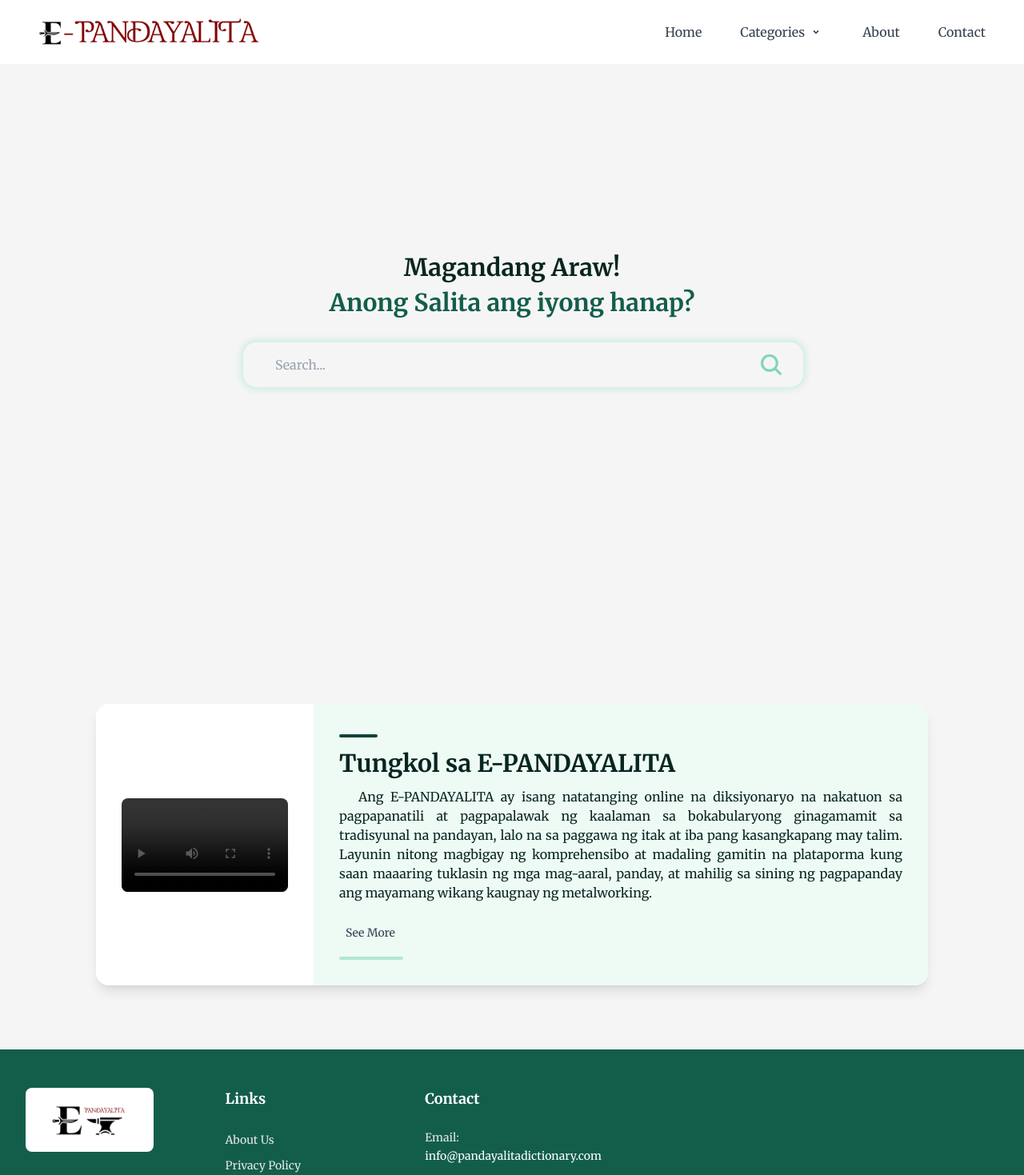
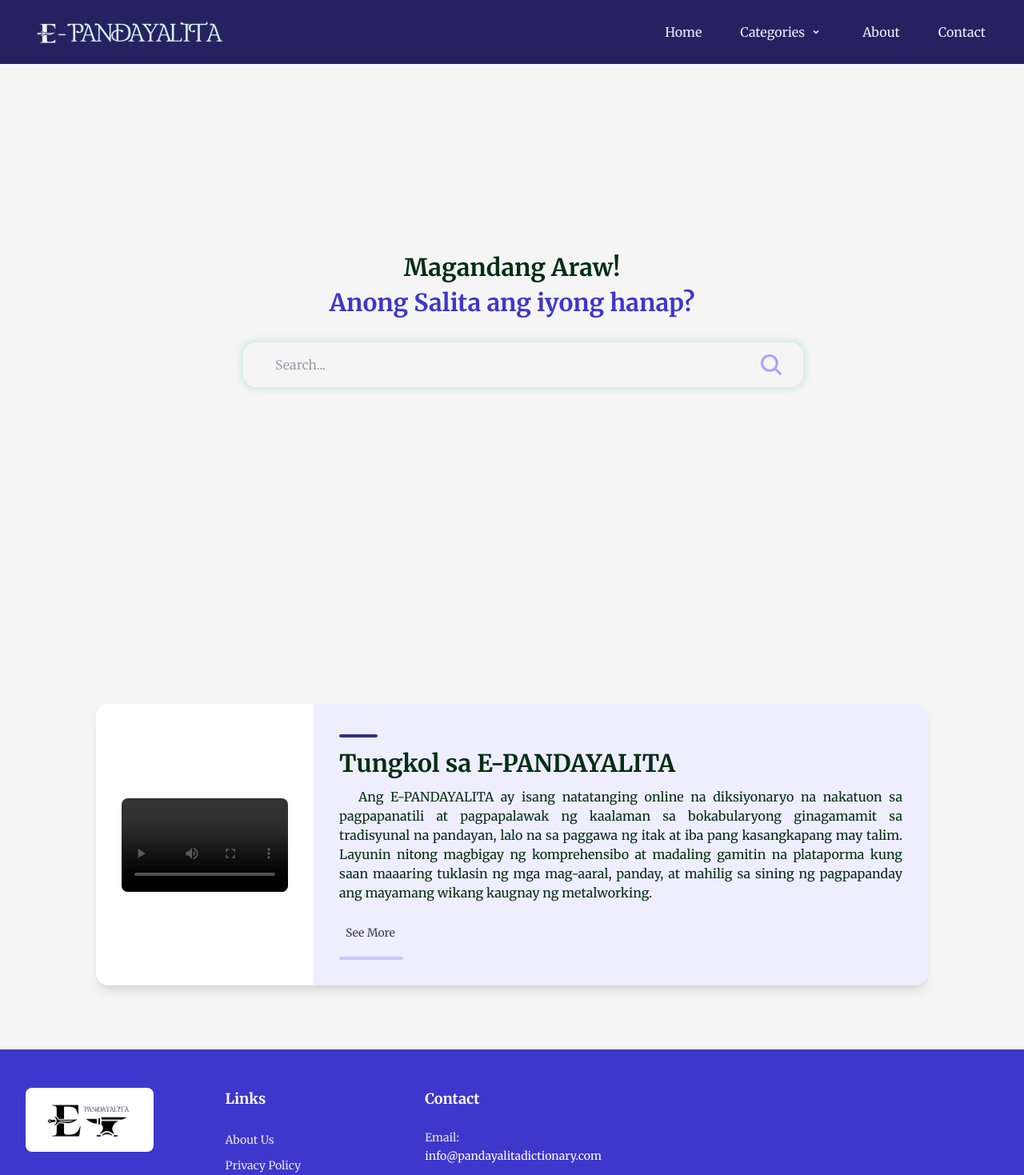
Before and after one commit to johnrefani/epandayalita, a Next.js app: page / in a window 1280 px wide. Shown: the top 1469 px of the page at 80% size. Built offline with nearby package versions, Linux system fonts and the light colour scheme; grey boxes are pictures that could not be loaded.

Commit message:
Changed color from green to blue

```diff
--- a/app/globals.css
+++ b/app/globals.css
@@ -3,18 +3,20 @@
 /* Base styles */
 @layer base {
   :root {
-    /* Green palette */
-    --color-green-50: #eefbf5;
-    --color-green-100: #d7f4e6;
-    --color-green-200: #b2e8d1;
-    --color-green-300: #80d5b6;
-    --color-green-400: #4bbc97;
-    --color-green-500: #29a07d;
-    --color-green-600: #1a8164;
-    --color-green-700: #135e4b;
-    --color-green-800: #135242;
-    --color-green-900: #104438;
-    --color-green-950: #082620;
+    /* Blue palette */
+    --color-blue-50: #efeeff;
+    --color-blue-100: #e2e0ff;
+    --color-blue-200: #cac6ff;
+    --color-blue-300: #aaa4fd;
+    --color-blue-400: #877ffa;
+    --color-blue-500: #6a61f3;
+    --color-blue-600: #4e44e7;
+    --color-blue-700: #3f36cc;
+    --color-blue-800: #352ea5;
+    --color-blue-900: #322d82;
+    --color-blue-950: #262262;
+
+
 
     /* Spacing */
     --mobile-margin: 1rem;
--- a/components/CategoryPage.tsx
+++ b/components/CategoryPage.tsx
@@ -41,8 +41,8 @@ const CategoryPage = async ({ params }: { params: { category: string } }) => {
 
   return (
       <section className="flex flex-col mt-20 ">
-        <div className="flex-center py-9 bg-green-800 -mx-[1rem] md:-mx-[3.75rem] lg:-mx-[6.25rem] xl:-mx-[7.5rem]">
-          <h1 className="text-3xl font-bold text-green-50 uppercase">
+        <div className="flex-center py-9 bg-blue-800 -mx-[1rem] md:-mx-[3.75rem] lg:-mx-[6.25rem] xl:-mx-[7.5rem]">
+          <h1 className="text-3xl font-bold text-blue-50 uppercase">
             {formattedCategory}
           </h1>
         </div>
--- a/components/Main.tsx
+++ b/components/Main.tsx
@@ -10,7 +10,7 @@ const Main = () => {
             <p className="text-2xl md:text-3xl font-semibold">
               Magandang Araw!
             </p>
-            <p className="text-2xl md:text-3xl text-green-700 font-semibold">
+            <p className="text-2xl md:text-3xl text-blue-700 font-semibold">
               Anong Salita ang iyong hanap?
             </p>
           </div>
--- a/components/ui/AudioPlayer.tsx
+++ b/components/ui/AudioPlayer.tsx
@@ -42,7 +42,7 @@ const AudioPlayer = ({ audioUrl }: { audioUrl: string }) => {
       aria-label={isPlaying ? "Stop audio" : "Play audio"}
     >
       <HiSpeakerWave
-        className={`w-6 h-6 md:w-7 md:h-7 lg:w-8 lg:h-8 ${isPlaying ? "text-green-500" : "text-green-950"}`}
+        className={`w-6 h-6 md:w-7 md:h-7 lg:w-8 lg:h-8 ${isPlaying ? "text-blue-500" : "text-blue-950"}`}
       />
     </button>
   );
--- a/components/ui/Card.tsx
+++ b/components/ui/Card.tsx
@@ -29,7 +29,7 @@ const Card = () => {
   }, []);
 
   return (
-    <div className="group bg-green-50 flex flex-col lg:flex-row w-full max-w-7xl mx-auto shadow-lg hover:shadow-xl transition-shadow duration-300 rounded-2xl overflow-hidden">
+    <div className="group bg-blue-50 flex flex-col lg:flex-row w-full max-w-7xl mx-auto shadow-lg hover:shadow-xl transition-shadow duration-300 rounded-2xl overflow-hidden">
       {/* VIDEO SECTION */}
       <div className="bg-white p-4 sm:p-6 lg:p-8 flex items-center justify-center relative">
         <div className="relative w-full max-w-[600px] aspect-video">
@@ -50,10 +50,10 @@ const Card = () => {
       </div>
 
       {/* TEXT SECTION */}
-      <div className="bg-green-50 p-4 sm:p-6 lg:p-8 flex max-w-3xl flex-col justify-center space-y-4">
+      <div className="bg-blue-50 p-4 sm:p-6 lg:p-8 flex max-w-3xl flex-col justify-center space-y-4">
         <div className="space-y-3">
           <div className="space-y-2">
-            <span className="bg-green-900 w-12 h-1 inline-block rounded-full"></span>
+            <span className="bg-blue-900 w-12 h-1 inline-block rounded-full"></span>
             <h2 className="text-xl sm:text-2xl lg:text-3xl font-bold">
               Tungkol sa E-PANDAYALITA
             </h2>
@@ -107,14 +107,14 @@ const Card = () => {
           {/* TOGGLE BUTTON */}
           <button
             onClick={toggleContent}
-            className="cursor-pointer text-gray-700 hover:text-green-700 hover:bg-green-100 rounded px-2 py-1 text-sm w-fit"
+            className="cursor-pointer text-gray-700 hover:text-blue-700 hover:bg-blue-100 rounded px-2 py-1 text-sm w-fit"
             aria-label="Toggle content"
           >
             {isExpanded ? "See Less" : "See More"}
           </button>
         </div>
 
-        <div className="hidden lg:block w-20 h-1 bg-green-200 rounded-full self-start"></div>
+        <div className="hidden lg:block w-20 h-1 bg-blue-200 rounded-full self-start"></div>
       </div>
     </div>
   );
--- a/components/ui/CatCard.tsx
+++ b/components/ui/CatCard.tsx
@@ -9,9 +9,9 @@ const CatCard = ({ title, pic ,speech, hasNoImage}: CatCardProps) => {
         <div className='flex items-center gap-4'>
           {
             hasNoImage ? (
-              <IoSearch className='border-1 rounded-sm border-green-800 size-16 text-green-800'/>
+              <IoSearch className='border-1 rounded-sm border-blue-800 size-16 text-blue-800'/>
             ):(
-              <div className='relative border-1 rounded-sm border-green-800 size-16'>
+              <div className='relative border-1 rounded-sm border-blue-800 size-16'>
                 <Image src={pic} alt="cat" fill objectFit='cover'/>
               </div>
 
@@ -24,7 +24,7 @@ const CatCard = ({ title, pic ,speech, hasNoImage}: CatCardProps) => {
         </div>
         </div>
 
-        <RiArrowRightSLine size={36} className='h-7 w-7 md:h-8 md:w-8 lg:h-9 lg:w-9 text-green-950' />
+        <RiArrowRightSLine size={36} className='h-7 w-7 md:h-8 md:w-8 lg:h-9 lg:w-9 text-blue-950' />
     </div>
   )
 }
--- a/components/ui/Footer.tsx
+++ b/components/ui/Footer.tsx
@@ -6,7 +6,7 @@ import { footerLinks } from "@/data";
 
 const Footer = () => {
   return (
-    <footer className="w-full bg-green-700 text-white" id="footer">
+    <footer className="w-full bg-blue-700 text-white" id="footer">
       <div className="mx-auto max-w-7xl px-4 sm:px-6 lg:px-8 py-12">
         <div className="grid grid-cols-1 md:grid-cols-2 xl:grid-cols-5 gap-8">
           <div className="col-span-1 md:col-span-2 xl:col-span-1 flex justify-center md:justify-start mb-8 xl:mb-0">
@@ -73,7 +73,7 @@ const Footer = () => {
           ))}
         </div>
 
-        <div className="mt-12 pt-8 border-t border-green-600 text-center">
+        <div className="mt-12 pt-8 border-t border-blue-600 text-center">
           <p className="text-sm text-gray-200">
             © {new Date().getFullYear()} E-Pandayalita. All rights reserved.
           </p>
--- a/components/ui/Header.tsx
+++ b/components/ui/Header.tsx
@@ -34,7 +34,7 @@ const Logo = () => (
 const MenuToggle = ({ isOpen, onClick }: { isOpen: boolean; onClick: () => void }) => (
   <button
     onClick={onClick}
-    className="p-2 rounded-lg text-gray-600 hover:text-gray-900 hover:bg-gray-100 focus:outline-none focus:ring-2 focus:ring-green-500 transition-colors duration-200 lg:hidden"
+    className="p-2 rounded-lg text-gray-600 hover:text-gray-900 hover:bg-gray-100 focus:outline-none focus:ring-2 focus:ring-blue-500 transition-colors duration-200 lg:hidden"
     aria-label={isOpen ? "Close menu" : "Open menu"}
     aria-expanded={isOpen}
   >
@@ -62,8 +62,8 @@ const DropdownMenu = ({
       onClick={onToggle}
       className={`flex items-center justify-between gap-1 px-4 py-2 w-full rounded-lg transition-all duration-200 ${
         pathname === link.href || activeSection === link.href
-          ? "text-green-600 bg-green-50 font-medium"
-          : "text-gray-700 hover:text-green-600 hover:bg-green-50 group-hover:text-green-600"
+          ? "text-blue-600 bg-blue-50 font-medium"
+          : "text-blue-50 hover:text-blue-600 hover:bg-blue-50 group-hover:text-blue-600"
       }`}
       aria-haspopup="true"
       aria-expanded={isOpen}
@@ -79,7 +79,7 @@ const DropdownMenu = ({
     <div
       className={`${
         isOpen ? "block" : "hidden"
-      } lg:absolute lg:top-full lg:left-0 lg:mt-1 lg:bg-white lg:shadow-lg lg:rounded-lg lg:min-w-[200px] lg:opacity-0 lg:invisible lg:group-hover:opacity-100 lg:group-hover:visible lg:transition-all lg:duration-200`}
+      } lg:absolute lg:top-full lg:left-0 lg:mt-1 lg:bg-blue-950 lg:shadow-lg lg:rounded-lg lg:min-w-[200px] lg:opacity-0 lg:invisible lg:group-hover:opacity-100 lg:group-hover:visible lg:transition-all lg:duration-200`}
       id={`dropdown-${link.id}`}
       role="menu"
     >
@@ -88,7 +88,7 @@ const DropdownMenu = ({
           key={item.id}
           href={item.href}
           onClick={onItemClick}
-          className="block px-4 py-2 text-sm text-gray-700 hover:text-green-600 hover:bg-green-50 first:rounded-t-lg last:rounded-b-lg transition-colors duration-200 lg:whitespace-nowrap"
+          className="block px-4 py-2 text-sm text-blue-50 hover:text-blue-600 hover:bg-blue-50 first:rounded-t-lg last:rounded-b-lg transition-colors duration-200 lg:whitespace-nowrap"
           role="menuitem"
         >
           {item.title}
@@ -140,14 +140,14 @@ const Header = () => {
   };
 
   return (
-    <header className="w-full bg-white border-b border-gray-100 fixed top-0 left-0 z-50">
+    <header className="w-full bg-blue-950 border-b border-gray-100 fixed top-0 left-0 z-50">
       <div className="max-w-[90rem] mx-auto px-4 sm:px-6 lg:px-8 py-4 flex items-center justify-between">
         <Logo />
         <MenuToggle isOpen={menuOpen} onClick={() => setMenuOpen((prev) => !prev)} />
         <nav
           className={`${
             menuOpen ? "flex" : "hidden"
-          } lg:flex lg:items-center absolute lg:relative top-full left-0 w-full lg:w-auto bg-white lg:bg-transparent border-t lg:border-0 border-gray-100 lg:mt-0 py-4 lg:py-0 transition-all duration-300`}
+          } lg:flex lg:items-center absolute lg:relative top-full left-0 w-full lg:w-auto bg-blue-950 lg:bg-transparent border-t lg:border-0 border-gray-100 lg:mt-0 py-4 lg:py-0 transition-all duration-300`}
           ref={menuRef}
         >
           <ul className="flex flex-col lg:flex-row w-full lg:w-auto gap-2 lg:gap-4 px-4 lg:px-0">
@@ -171,8 +171,8 @@ const Header = () => {
                       onClick={(e) => handleNavClick(e, link.href)}
                       className={`block px-4 py-2 rounded-lg transition-all duration-200 ${
                         pathname === link.href || activeSection === link.href
-                          ? "text-green-600 bg-green-50 font-medium"
-                          : "text-gray-700 hover:text-green-600 hover:bg-green-50"
+                          ? "text-blue-600 bg-blue-50 font-medium"
+                          : "text-blue-50 hover:text-blue-600 hover:bg-blue-50"
                       }`}
                     >
                       {link.title}
@@ -183,8 +183,8 @@ const Header = () => {
                       onClick={handleLinkClick}
                       className={`block px-4 py-2 rounded-lg transition-all duration-200 ${
                         pathname === link.href || activeSection === link.href
-                          ? "text-green-600 bg-green-50 font-medium"
-                          : "text-gray-700 hover:text-green-600 hover:bg-green-50"
+                          ? "text-blue-600 bg-blue-50 font-medium"
+                          : "text-blue-50 hover:text-blue-600 hover:bg-blue-50"
                       }`}
                     >
                       {link.title}
--- a/components/ui/Searchbar.tsx
+++ b/components/ui/Searchbar.tsx
@@ -75,13 +75,13 @@ const Searchbar = () => {
   return (
     <div
       className={`w-full md:w-[600px] lg:w-[700px] shadow-lg [box-shadow:0_0_8px_2px_rgba(178,232,209,0.75)] rounded-2xl transition-all duration-300 ${
-        results.length > 0 ? "bg-white border-2 border-green-200" : "bg-transparent"
+        results.length > 0 ? "bg-white border-2 border-blue-200" : "bg-transparent"
       }`}
     >
       <div className="flex items-center px-4 md:px-6 h-10 md:h-12 lg:h-14">
         <input
           ref={inputRef}
-          className="w-full h-full text-green-950 outline-none bg-transparent text-sm md:text-base px-2 md:px-4 placeholder-gray-400"
+          className="w-full h-full text-blue-950 outline-none bg-transparent text-sm md:text-base px-2 md:px-4 placeholder-gray-400"
           type="text"
           placeholder="Search..."
           value={query}
@@ -89,7 +89,7 @@ const Searchbar = () => {
           onKeyDown={handleKeyDown}
         />
         <IoSearch
-          className="w-6 h-6 md:w-8 md:h-8 ml-2 md:ml-4 flex-shrink-0 hover:scale-110 transition-transform text-green-300"
+          className="w-6 h-6 md:w-8 md:h-8 ml-2 md:ml-4 flex-shrink-0 hover:scale-110 transition-transform text-blue-300"
         />
       </div>
 
@@ -107,7 +107,7 @@ const Searchbar = () => {
                   ref={(el) => {
                     resultRefs.current[index] = el;
                   }}
-                  className={`flex items-center justify-between text-green-900 py-2 hover:bg-gray-100 cursor-pointer w-full ${
+                  className={`flex items-center justify-between text-blue-900 py-2 hover:bg-gray-100 cursor-pointer w-full ${
                     selectedIndex === index ? "bg-gray-200" : ""
                   }`}
                   prefetch={true}
```
Also changed, not shown: components/ui/ResCard.tsx (+7 -7 lines), public/logo-footer.svg, public/logo.svg.
